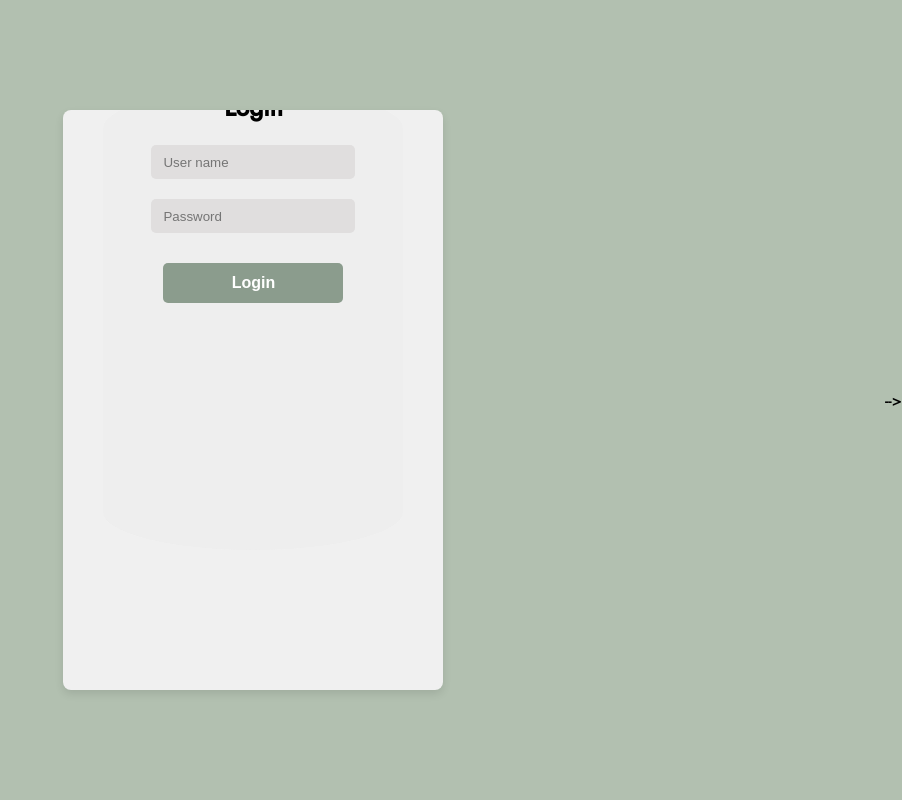
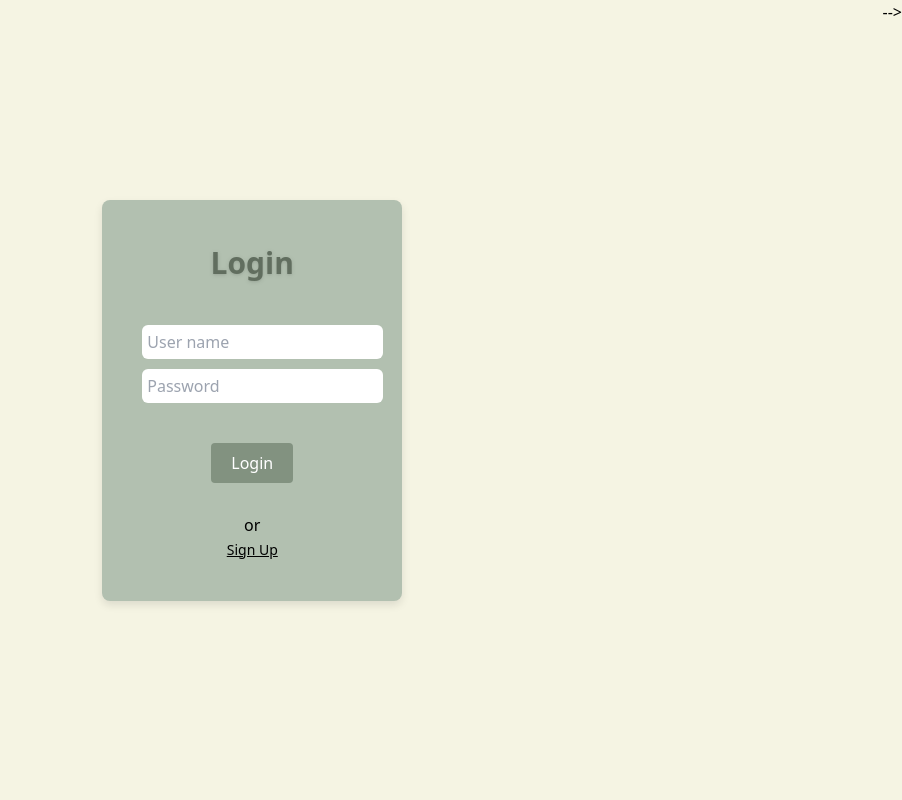
Before and after one commit to soniavaidya05/harvestaid, a Flask app: page /login in a window 1280 px wide. Shown: the whole page, without its empty margins (378-1280 px from the left). Run offline with Flask 3, Linux system fonts and the light colour scheme; some libraries are stand-ins or nearby versions.

Commit message:
fixed login/signup

```diff
--- /dev/null
+++ b/BACK_END/static/signUp-Login.css
@@ -0,0 +1,81 @@
+.main {
+    width: 300px;
+    margin: auto;
+    padding: 40px;
+    background: #f0f0f0;
+    border-radius: 8px;
+    box-shadow: 0 4px 8px rgba(0, 0, 0, 0.1);
+    text-align: center;
+    background-color: rgb(178 192 176);
+}
+
+.form-container {
+    display: none; /* Hide both forms by default */
+    transition: opacity 0.6s ease;
+}
+
+.form-container.active {
+    display: block;
+}
+
+/* .switch-button {
+    margin: 10px;
+    margin-top: 0px;
+    margin-bottom: 40px;
+    padding: 10px 20px;
+    font-size: 16px;
+    cursor: pointer;
+    background-color: rgb(130, 146, 128);
+    color: #fff;
+    border: none;
+    border-radius: 4px;
+} */
+
+.inputPlaces {
+    margin-top: 10px;
+    border-radius: 0.375rem;
+    padding: 5px;
+    font-size: 16px;
+}
+
+.inputPlaces:focus {
+    box-shadow: 0 0 10px 5px rgba(97, 207, 244, 0.5);
+}
+
+body {
+    display: flex;
+    height: 100vh;
+    background-color: rgb(245 244 227);
+}
+
+.signUpSubmit {
+    margin-top: 40px;
+    padding: 8px;
+    padding-right: 20px;
+    padding-left: 20px;
+
+    font-size: 16px;
+    cursor: pointer;
+    background-color: rgb(130, 146, 128);
+    color: #fff;
+    border-radius: 4px;
+    transition: all 0.20s ease-in-out;
+}
+
+.signUpSubmit:hover {
+    background-color: rgb(97, 106, 96);
+    box-shadow: 0 4px 6px -1px rgb(0 0 0 / 0.1), 0 2px 4px -2px rgb(0 0 0 / 0.1);
+}
+
+.signUpText {
+    margin-bottom: 30px;
+    font-size: 30px;
+    filter: drop-shadow(0 1px 2px rgb(0 0 0 / 0.1)) drop-shadow(0 1px 1px rgb(0 0 0 / 0.06));
+    font-weight: 700;
+    color: rgb(97, 110, 95);
+}
+
+.loginSwitch {
+    text-decoration: underline;
+    font-size: 14px;
+}
--- a/BACK_END/templates/addListing.html
+++ b/BACK_END/templates/addListing.html
@@ -16,7 +16,7 @@
     </head>
     <body style="background-color: rgb(178, 192, 176);">
         <div style="background-color: rgb(245 244 227); height: 4rem;" class="fixed inset-x-0 top-0 flex justify-between items-center z-20">
-            <img class="my-auto ml-2 cursor-pointer" src="{{ url_for('static', filename='logo.png') }}" style="width: auto; height: 50px;" onclick="window.location.href='../'">
+            <img class="my-auto ml-2 cursor-pointer" src="{{ url_for('static', filename='logo.png') }}" style="width: auto; height: 50px;" onclick="window.location.href='/listings_dir'">
             <input type="search" name="query" placeholder="Search" class="border flex-1 h-10 rounded mx-20 px-2">
             <div class="w-20 pr-2 flex">
                 <svg style="fill: rgb(178, 192, 176);" xmlns="http://www.w3.org/2000/svg" viewBox="0 0 512 512" class="cursor-pointer" onclick="window.location.href='../'">
--- a/BACK_END/templates/listings_template.html
+++ b/BACK_END/templates/listings_template.html
@@ -45,7 +45,7 @@
 </head>
 <body>
     <div style="background-color: rgb(245, 244, 227); height: 4rem;" class="fixed inset-x-0 top-0 flex justify-between items-center z-20">
-        <img class="my-auto ml-2 cursor-pointer" src="{{ url_for('static', filename='logo.png') }}" style="width: auto; height: 50px;" onclick="window.location.href='../'">
+        <img class="my-auto ml-2 cursor-pointer" src="{{ url_for('static', filename='logo.png') }}" style="width: auto; height: 50px;" onclick="window.location.href='/listings_dir'">
         <input type="search" name="query" placeholder="Search" class="border flex-1 h-10 rounded mx-20 px-2">
         <div class="w-20 pr-2 flex">
             <svg style="fill: rgb(178 192 176);" xmlns="http://www.w3.org/2000/svg" viewBox="0 0 512 512" class="cursor-pointer" onclick="window.location.href='../'">
--- a/BACK_END/templates/login.html
+++ b/BACK_END/templates/login.html
@@ -2,55 +2,24 @@
 <html>
 <head>
   <title>Login Page</title>
-  <link rel="stylesheet" type="text/css" href="slide_navbar_style.css">
+  <script src="https://cdn.tailwindcss.com"></script>
+  <!-- Icon -->
+  <link rel="icon" href="../static/logo.png" type="image/png">
   <link href="https://fonts.googleapis.com/css2?family=Jost:wght@500&display=swap" rel="stylesheet">
-  <style>
-    .main {
-      width: 300px;
-      margin: auto;
-      padding: 40px;
-      background: #f0f0f0;
-      border-radius: 8px;
-      box-shadow: 0 4px 8px rgba(0, 0, 0, 0.1);
-      text-align: center;
-    }
-
-    .form-container {
-      display: none; /* Hide both forms by default */
-      transition: opacity 0.6s ease;
-    }
-
-    .form-container.active {
-      display: block;
-    }
-
-    button.switch-button {
-      margin: 10px;
-      padding: 10px 20px;
-      font-size: 16px;
-      cursor: pointer;
-      background-color: #007bff;
-      color: #fff;
-      border: none;
-      border-radius: 4px;
-    }
-
-    .signup, .login {
-      margin-top: 20px;
-    }
-  </style>
+  <!-- Style Sheet -->
+  <link rel="stylesheet" type="text/css" href="../static/signUp-Login.css">
 </head>
 <body>
   <div class="main">
     <!-- Switch Buttons -->
-    <button class="switch-button" onclick="showForm('signup')">Sign Up</button>
-    <button class="switch-button" onclick="showForm('login')">Login</button>
+    <!-- <button class="switch-button" onclick="showForm('signup')">Sign Up</button>
+    <button class="switch-button" onclick="showForm('login')">Login</button> -->
 
     <!-- Signup Form -->
     <div class="form-container signup" id="signupForm">
       <form method="POST" action="/signup">
         <h2>Sign up</h2>
-        <input type="text" name="username" placeholder="User name" required>
+        <input type="text" name="username" placeholder="User name"  required>
         <input type="email" name="email" placeholder="Email" required>
         <input type="password" name="password" placeholder="Password" required>
         <button type="submit">Sign up</button>
@@ -60,10 +29,12 @@
     <!-- Login Form -->
     <div class="form-container login" id="loginForm">
       <form method="POST" action="/login">
-        <h2>Login</h2>
-        <input type="username" name="username" placeholder="User name" required>
-        <input type="password" name="password" placeholder="Password" required>
-        <button type="submit">Login</button>
+        <h2 class="signUpText">Login</h2>
+        <input type="username" name="username" placeholder="User name" class="inputPlaces" required>
+        <input type="password" name="password" placeholder="Password" class="inputPlaces" required>
+        <button type="submit" class="signUpSubmit">Login</button>
+        <P style="margin-top: 30px;">or</P>
+        <a href="/signup" class="loginSwitch">Sign Up</a>
       </form>
     </div>
   </div>
--- a/BACK_END/templates/productPage.html
+++ b/BACK_END/templates/productPage.html
@@ -10,7 +10,7 @@
 </head>
 <body style="background-color: rgb(245 244 227);">
     <div style="background-color: rgb(178, 192, 176); height: 4rem;" class="fixed inset-x-0 top-0 flex justify-between items-center z-20">
-        <img class="my-auto ml-2 cursor-pointer" src="{{ url_for('static', filename='logo.png') }}" style="width: auto; height: 50px;" onclick="window.location.href='../'">
+        <img class="my-auto ml-2 cursor-pointer" src="{{ url_for('static', filename='logo.png') }}" style="width: auto; height: 50px;" onclick="window.location.href='/listings_dir'">
         <input type="search" name="query" placeholder="Search" class="border flex-1 h-10 rounded mx-20 px-2">
         <div class="w-20 pr-2 flex">
             <svg style="fill: rgb(245 244 227);" xmlns="http://www.w3.org/2000/svg" viewBox="0 0 512 512" class="cursor-pointer" onclick="window.location.href='../'">
--- a/BACK_END/templates/slide_navbar_style.css
+++ b/BACK_END/templates/slide_navbar_style.css
@@ -1,4 +1,4 @@
-body{
+/* body{
     margin: 0;
     padding: 0;
     display: flex;
@@ -78,3 +78,4 @@ button:hover{
 color: #687469;
 transform: scale(.6);
 }
+ */
```
Also changed, not shown: BACK_END/templates/signup.html (+18 -47 lines).
